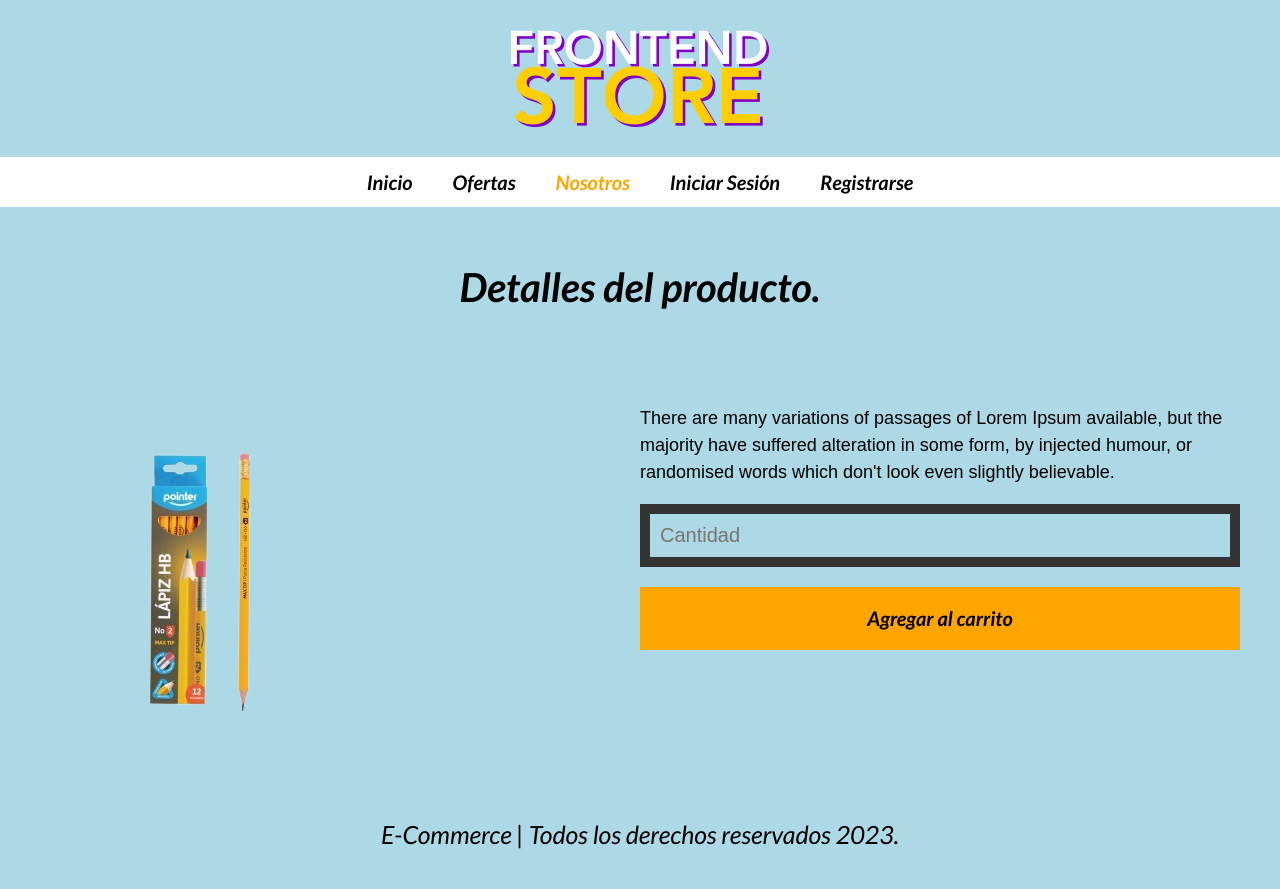
After one commit to OnelbysSequera/Delta-Max, a PHP site: page /detalles.html in a window 1280 px wide. The commit adds this page. Run offline with PHP 8.4, Linux system fonts and the light colour scheme.

Commit message:
DetallesProducto

```diff
--- a/arte.html
+++ b/arte.html
@@ -18,9 +18,11 @@
     </header>
 
     <nav class="navegacion">
-        <a class="navegacion__enlaces" href="index.html">Inicio</a>
+        <a class="navegacion__enlaces navegacion__enlaces--activo" href="index.html">Inicio</a>
         <a class="navegacion__enlaces" href="">Ofertas</a>
         <a class="navegacion__enlaces" href="nosotros.html">Nosotros</a>
+        <a class="navegacion__enlaces" href="">Iniciar Sesión</a>
+        <a class="navegacion__enlaces" href="">Registrarse</a>
     </nav>
 
       <main class="contenedor">
--- a/css/styles.css
+++ b/css/styles.css
@@ -186,8 +186,9 @@ h3 {
   }
 
   .categoria__nombre {
-    font-size: 2rem;
+    font-size: 2.5rem;
     font-family: var(--FuentePrincipal);
+    font-weight: 700;
     color: var(--negro);
     margin: 1rem 0;
     text-align: center;
@@ -272,3 +273,50 @@ h3 {
   .bloque__titulo {
     margin: 0;
   }
+
+  /** Detalles del producto **/
+
+  @media (min-width: 768px){
+    .detalles__producto {
+      display: grid;
+      grid-template-columns: repeat(2, 1fr);
+    }
+  }
+
+  .detalles__texto {
+    color: var(--negro);
+  }
+
+  .formulario {
+    display: grid;
+    grid-template-columns: repeat(1, 1fr);
+    gap: 2rem;
+  }
+
+  .formulario__campo {
+    border-color: #333;
+    border-width: 1rem;
+    border-style: solid;
+    background-color: var(--Fondo);
+    font-size: 2rem;
+    font-family: Arial, Helvetica, sans-serif;
+    padding: 1rem;
+  }
+
+  .formulario__submit {
+    background-color: var(--Hover);
+    border: none;
+    font-size: 2rem;
+    font-family: var(--FuentePrincipal);
+    font-weight: 800;
+    padding: 2rem;
+    transition: background-color .3s ease;
+    transition: font-size .3s ease;
+
+  }
+
+  .formulario__submit:hover {
+    font-size: 2.4rem;
+    cursor: pointer;
+    background-color: #D0FA92;
+  }
--- a/decoracion.html
+++ b/decoracion.html
@@ -18,9 +18,11 @@
     </header>
 
     <nav class="navegacion">
-        <a class="navegacion__enlaces" href="index.html">Inicio</a>
+        <a class="navegacion__enlaces navegacion__enlaces--activo" href="index.html">Inicio</a>
         <a class="navegacion__enlaces" href="">Ofertas</a>
         <a class="navegacion__enlaces" href="nosotros.html">Nosotros</a>
+        <a class="navegacion__enlaces" href="">Iniciar Sesión</a>
+        <a class="navegacion__enlaces" href="">Registrarse</a>
     </nav>
 
       <main class="contenedor">
--- /dev/null
+++ b/detalles.html
@@ -0,0 +1,50 @@
+<!DOCTYPE html>
+<html lang="en">
+<head>
+    <meta charset="UTF-8">
+    <meta name="viewport" content="width=device-width, initial-scale=1.0">
+    <title>E-Commerce | Inicio</title>
+    <link rel="stylesheet" href="css/normalize.css"> <!-- Normalize -->
+    <link rel="preconnect" href="https://fonts.googleapis.com">
+    <link rel="preconnect" href="https://fonts.gstatic.com" crossorigin>
+    <link href="https://fonts.googleapis.com/css2?family=Lato:ital,wght@1,300;1,400;1,700&display=swap" rel="stylesheet">
+    <link rel="stylesheet" href="css/styles.css"> <!-- CSS -->
+</head>
+<body>
+    <header class="header">
+        <a href="index.html"></a>
+        <img class="header__logo" src="img/Logo.png" alt="logo-e-commerce">
+    </header>
+
+    <nav class="navegacion">
+        <a class="navegacion__enlaces" href="index.html">Inicio</a>
+        <a class="navegacion__enlaces" href="">Ofertas</a>
+        <a class="navegacion__enlaces navegacion__enlaces--activo" href="nosotros.html">Nosotros</a>
+        <a class="navegacion__enlaces" href="">Iniciar Sesión</a>
+        <a class="navegacion__enlaces" href="">Registrarse</a>
+    </nav>
+
+      <main class="contenedor">
+        <h1 class="titulo">Detalles del producto.</h1>
+
+        <div class="detalles__producto">
+            <img class="detalles__imagen" src="img/P1-E.png" alt="Producto escolar 1">
+
+            <div class="detalles__contenido">
+                <p class="detalles__texto">There are many variations of passages of Lorem Ipsum available,
+                    but the majority have suffered alteration in some form, by injected humour,
+                    or randomised words which don't look even slightly believable.</p>
+
+                    <form class="formulario">
+                        <input class="formulario__campo" type="number" placeholder="Cantidad" min="1">
+                        <input class="formulario__submit" type="submit" value="Agregar al carrito">
+                    </form>
+                </div>
+            </div>
+      </main>
+
+    <footer class="footer">
+        <p class="footer__texto">E-Commerce | Todos los derechos reservados 2023.</p>
+    </footer>
+</body>
+</html>
--- a/escolares.html
+++ b/escolares.html
@@ -18,9 +18,11 @@
     </header>
 
     <nav class="navegacion">
-        <a class="navegacion__enlaces" href="index.html">Inicio</a>
+        <a class="navegacion__enlaces navegacion__enlaces--activo" href="index.html">Inicio</a>
         <a class="navegacion__enlaces" href="">Ofertas</a>
         <a class="navegacion__enlaces" href="nosotros.html">Nosotros</a>
+        <a class="navegacion__enlaces" href="">Iniciar Sesión</a>
+        <a class="navegacion__enlaces" href="">Registrarse</a>
     </nav>
 
       <main class="contenedor">
@@ -31,7 +33,9 @@
             <div class="row">
                 <div class="col-md-4 mb-4">
                     <div class="border border-dark border-2 p-4">
+                        <a href="detalles.html">
                         <img src="img/P1-E.png" class="img-fluid imagen-fija" alt="Imagen 1">
+                        </a>
                         <h3>Caja de lapices Pointer: <span class="badge bg-primary">3$</span></h3>
                         <p class="texto__producto">Click para ver detalles del producto.</p>
                     </div>
--- a/manualidades.html
+++ b/manualidades.html
@@ -18,9 +18,11 @@
     </header>
 
     <nav class="navegacion">
-        <a class="navegacion__enlaces" href="index.html">Inicio</a>
+        <a class="navegacion__enlaces navegacion__enlaces--activo" href="index.html">Inicio</a>
         <a class="navegacion__enlaces" href="">Ofertas</a>
         <a class="navegacion__enlaces" href="nosotros.html">Nosotros</a>
+        <a class="navegacion__enlaces" href="">Iniciar Sesión</a>
+        <a class="navegacion__enlaces" href="">Registrarse</a>
     </nav>
 
       <main class="contenedor">
--- a/oficina.html
+++ b/oficina.html
@@ -18,9 +18,11 @@
     </header>
 
     <nav class="navegacion">
-        <a class="navegacion__enlaces" href="index.html">Inicio</a>
+        <a class="navegacion__enlaces navegacion__enlaces--activo" href="index.html">Inicio</a>
         <a class="navegacion__enlaces" href="">Ofertas</a>
         <a class="navegacion__enlaces" href="nosotros.html">Nosotros</a>
+        <a class="navegacion__enlaces" href="">Iniciar Sesión</a>
+        <a class="navegacion__enlaces" href="">Registrarse</a>
     </nav>
 
       <main class="contenedor">
--- a/regalos.html
+++ b/regalos.html
@@ -18,9 +18,11 @@
     </header>
 
     <nav class="navegacion">
-        <a class="navegacion__enlaces" href="index.html">Inicio</a>
+        <a class="navegacion__enlaces navegacion__enlaces--activo" href="index.html">Inicio</a>
         <a class="navegacion__enlaces" href="">Ofertas</a>
         <a class="navegacion__enlaces" href="nosotros.html">Nosotros</a>
+        <a class="navegacion__enlaces" href="">Iniciar Sesión</a>
+        <a class="navegacion__enlaces" href="">Registrarse</a>
     </nav>
 
       <main class="contenedor">
```
